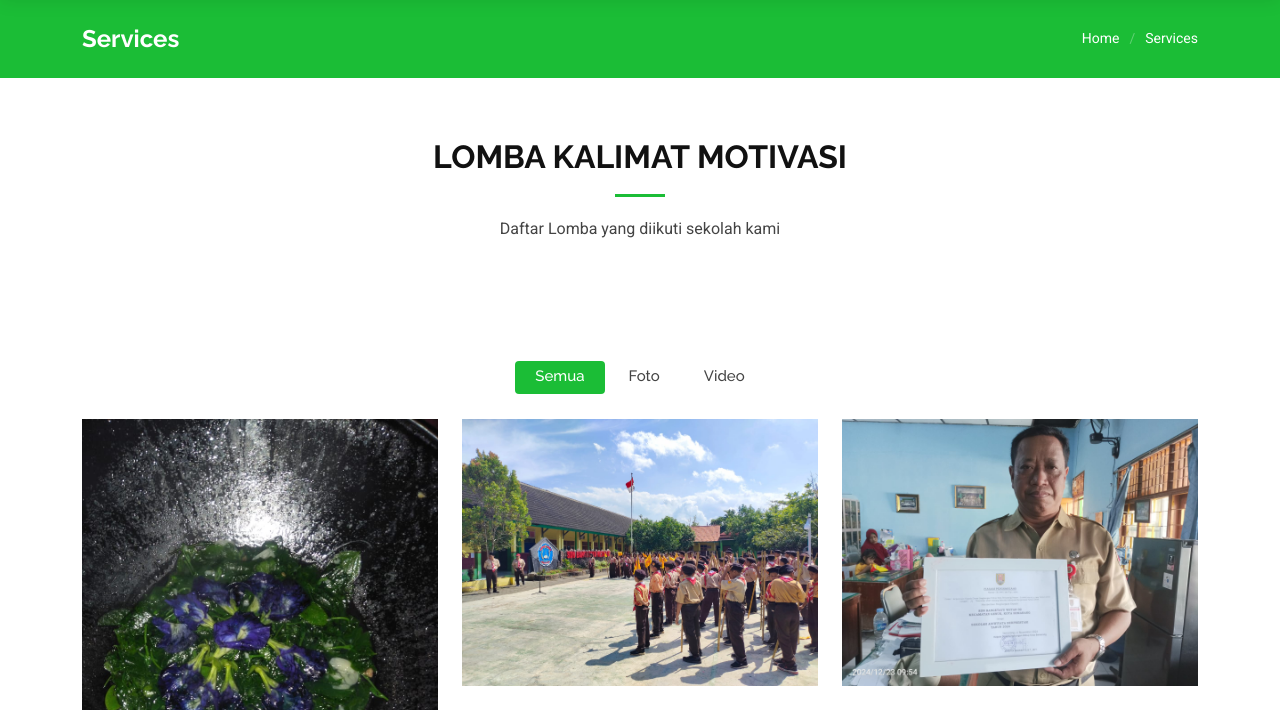
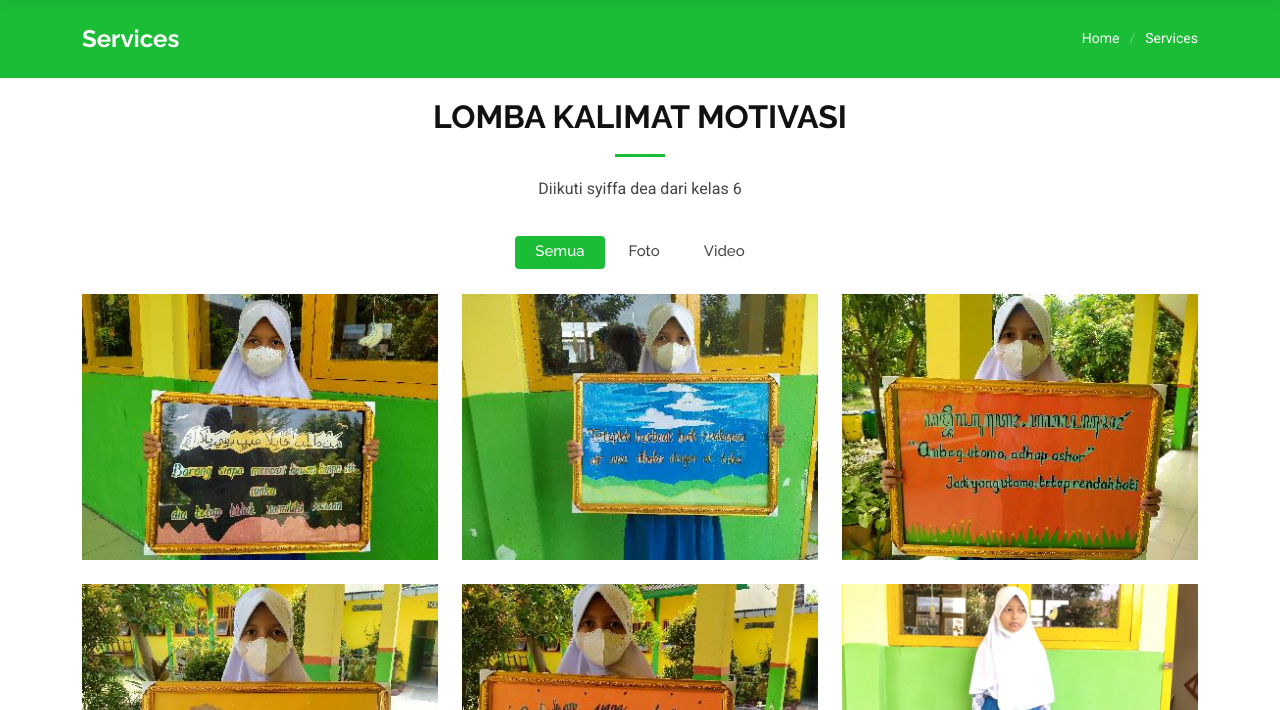
Before and after one commit to rijal-hub/web-sekolah, a PHP site: page /detail_lomba.html in a window 1280 px wide. Shown: the part 76-786 px from the top of the page. Run offline with PHP 8.4, Linux system fonts and the light colour scheme; grey boxes are pictures that could not be loaded.

Commit message:
Resolve merge conflict in lomba.html

```diff
--- a/assets/css/main.css
+++ b/assets/css/main.css
@@ -768,8 +768,10 @@ section,
 --------------------------------------------------------------*/
 .section-title {
   text-align: center;
-  padding-bottom: 60px;
+  padding-bottom: 20px;
   position: relative;
+  margin-top:-40px;
+  margin-top:-40px;
 }
 
 .section-title h2 {
--- a/detail_lomba.html
+++ b/detail_lomba.html
@@ -105,10 +105,12 @@
     <section id="features" class="features section">
 
       <!-- Section Title -->
-      <div class="container section-title" data-aos="fade-up">
+      <div class="container section-title" data-aos="fade-up" style="margin-bottom:-45px;" >
         <h2>Lomba Kalimat motivasi</h2>
-        <p>Daftar Lomba yang diikuti sekolah kami</p>
+        <p>Diikuti syiffa dea dari kelas 6</p>
       </div><!-- End Section Title -->
+
+      <!-- Portfolio Section -->
     <section id="portfolio" class="portfolio section">
 
       <div class="container">
@@ -123,36 +125,54 @@
 
           <div class="row gy-4 isotope-container" data-aos="fade-up" data-aos-delay="200">
 
-              <div class="col-lg-4 col-md-6 portfolio-item isotope-item filter-product">
-                <img src="assets/img/masonry-portfolio/OSENG-OSENG dari DAUN DAN BUNGA TELANG (kamis, 23 Maret 2023).jpg" class="img-fluid" alt="">
+            <div class="col-lg-4 col-md-6 portfolio-item isotope-item filter-app">
+              <img src="..\aset\foto1.jpg" class="img-fluid" alt="">
               <div class="portfolio-info">
-                  <a href="assets/img/masonry-portfolio/OSENG-OSENG dari DAUN DAN BUNGA TELANG (kamis, 23 Maret 2023).jpg" title="App 1" data-gallery="portfolio-gallery-product" class="glightbox preview-link"><i class="bi bi-zoom-in"></i></a>
+                <h4>Syiffa Dea ikut bertasipiasi dalam lomba motivasi</h4>
+                <a href="..\aset\foto1.jpg"  data-gallery="portfolio-gallery-product" class="glightbox preview-link"><i class="bi bi-zoom-in"></i></a>
+              </div>
+            </div><!-- End Portfolio Item -->
+
+            <div class="col-lg-4 col-md-6 portfolio-item isotope-item filter-app">
+              <img src="aset\foto 2.jpg" class="img-fluid" alt="">
+              <div class="portfolio-info">
+                <h4>Kegiatan Pramuka Penggalang PERJUSA 2024</h4>
+                <a href="assets/img/masonry-portfolio/Pramuka.jpg" title="App 1" data-gallery="portfolio-gallery-product" class="glightbox preview-link"><i class="bi bi-zoom-in"></i></a>
+              </div>
+            </div><!-- End Portfolio Item -->
+
+            <div class="col-lg-4 col-md-6 portfolio-item isotope-item filter-app">
+              <img src="aset/foto3.jpg" class="img-fluid" alt="">
+              <div class="portfolio-info">
+                <h4>Menerima Sertifikat SEKOLAH ADIWIYATA BERPRESTASI</h4>
+                <a href="assets/img/masonry-portfolio/WhatsApp Image 2024-12-23 at 09.55.06.jpg" title="Product 1" data-gallery="portfolio-gallery-app" class="glightbox preview-link"><i class="bi bi-zoom-in"></i></a>
 
               </div>
             </div><!-- End Portfolio Item -->
 
-              <div class="col-lg-4 col-md-6 portfolio-item isotope-item filter-product">
-                <img src="assets/img/masonry-portfolio/Pramuka.jpg" class="img-fluid" alt="">
+            <div class="col-lg-4 col-md-6 portfolio-item isotope-item filter-app">
+              <img src="aset/foto 4.jpg" class="img-fluid" alt="">
               <div class="portfolio-info">
-                  <h4>Kegiatan Pramuka Penggalang PERJUSA 2024</h4>
-                  <a href="assets/img/masonry-portfolio/Pramuka.jpg" title="App 1" data-gallery="portfolio-gallery-product" class="glightbox preview-link"><i class="bi bi-zoom-in"></i></a>
-                  <a href="portfolio-details(perjusa) copy.html" title="More Details" class="details-link"><i class="bi bi-link-45deg"></i></a>
+                <h4>Kepala Sekolah Menerima SK Sekolah Adiwiyata Provinsi Jawa Tengah</h4>
+                <a href="assets/img/masonry-portfolio/WhatsApp Image 2024-10-22 at 08.56.55.jpg" title="Branding 1" data-gallery="portfolio-gallery-product" class="glightbox preview-link"><i class="bi bi-zoom-in"></i></a>
+
               </div>
             </div><!-- End Portfolio Item -->
 
             <div class="col-lg-4 col-md-6 portfolio-item isotope-item filter-app">
-                <img src="assets/img/masonry-portfolio/WhatsApp Image 2024-12-23 at 09.55.06.jpg" class="img-fluid" alt="">
+              <img src="aset\foto5.jpg" class="img-fluid" alt="">
               <div class="portfolio-info">
-                  <h4>Menerima Sertifikat SEKOLAH ADIWIYATA BERPRESTASI</h4>
-                  <a href="assets/img/masonry-portfolio/WhatsApp Image 2024-12-23 at 09.55.06.jpg" title="Product 1" data-gallery="portfolio-gallery-app" class="glightbox preview-link"><i class="bi bi-zoom-in"></i></a>
-                  <a href="portfolio-details(sekolah-adiwiyata).html" title="More Details" class="details-link"><i class="bi bi-link-45deg"></i></a>
+                <h4>Penyerahan Bantuan Alat Tulis Kepada Peserta Didik</h4>
+                <a href="assets/img/masonry-portfolio/WhatsApp Image 2024-10-22 at 08.56.51.jpg" title="App 2" data-gallery="portfolio-gallery-product" class="glightbox preview-link"><i class="bi bi-zoom-in"></i></a>
+
               </div>
             </div><!-- End Portfolio Item -->
+
 
               <div class="col-lg-4 col-md-6 portfolio-item isotope-item filter-product">
                 <div class="portfolio-video">
                     <!-- Gambar Thumbnail YouTube -->
-                    <img id="video-thumbnail" src="https://img.youtube.com/vi/skkmNVtF5eI/maxresdefault.jpg"
+                    <img id="video-thumbnail" src="aset\Gambar WhatsApp 2025-03-27 pukul 19.07.11_8bc67f6b.jpg"
                          class="img-fluid" alt="Urban Farming dan Kerja Bakti" onclick="playVideo()">
 
                     <!-- Iframe Video (Disembunyikan Awal) -->
@@ -169,7 +189,7 @@
                 </div>
                 <div class="portfolio-info">
                     <h4>Urban Farming dan Kerja Bakti</h4>
-                    <a href="https://www.youtube.com/watch?v=skkmNVtF5eI" title="Tonton Video" target="_blank" class="preview-link">
+                    <a href="https://youtu.be/aA15NAC77Yk" title="Tonton Video" target="_blank" class="preview-link">
                         <i class="bi bi-play-circle"></i>
                     </a>
                     <a href="portfolio-details.html" title="More Details" class="details-link">
@@ -177,91 +197,6 @@
                     </a>
                 </div>
 
-                    <!-- Script untuk mengganti gambar dengan video saat diklik -->
-                <script>
-                  function playVideo() {
-                      document.getElementById("video-thumbnail").style.display = "none"; // Sembunyikan gambar
-                      document.getElementById("video-iframe").style.display = "block"; // Tampilkan video
-                  }
-                </script>
-              </div><!-- End Portfolio Item -->
-
-
-              <div class="col-lg-4 col-md-6 portfolio-item isotope-item filter-product">
-                <div class="portfolio-video">
-                    <!-- Gambar Thumbnail YouTube -->
-                    <img id="video-thumbnail" src="https://img.youtube.com/vi/vWEUlu6F_Gc/hqdefault.jpg"
-                         class="img-fluid" alt="Gelar Karya Tari Daerah Kelas VI B Tahun Pelajaran 2022/2023" onclick="playVideo()">
-
-                    <!-- Iframe Video (Disembunyikan Awal) -->
-                    <iframe
-                        id="video-iframe"
-                        width="100%"
-                        height="200"
-                        src="https://www.youtube.com/embed/vWEUlu6F_Gc?autoplay=1"
-                        title="Gelar Karya Tari Daerah Kelas VI B Tahun Pelajaran 2022/2023"
-                        frameborder="0"
-                        allowfullscreen
-                        style="display: none;">
-                    </iframe>
-                </div>
-                <div class="portfolio-info">
-                    <h4>Gelar Karya Tari Daerah Kelas VI B Tahun Pelajaran 2022/2023</h4>
-                    <a href="https://www.youtube.com/watch?v=vWEUlu6F_Gc" title="Tonton Video" target="_blank" class="preview-link">
-                        <i class="bi bi-play-circle"></i>
-                    </a>
-                    <a href="portfolio-details.html" title="More Details" class="details-link">
-                        <i class="bi bi-link-45deg"></i>
-                    </a>
-                </div>
-                 <!-- Script untuk mengganti gambar dengan video saat diklik -->
-                <script>
-                  function playVideo() {
-                      document.getElementById("video-thumbnail").style.display = "none"; // Sembunyikan gambar
-                      document.getElementById("video-iframe").style.display = "block"; // Tampilkan video
-                  }
-              </script>
-            </div><!-- End Portfolio Item -->
-
-            <div class="col-lg-4 col-md-6 portfolio-item isotope-item filter-app">
-              <img src="assets/img/masonry-portfolio/piala-mapsi.jpg.crdownload" class="img-fluid" alt="">
-              <div class="portfolio-info">
-                <h4>Siswa Siswi SDN BANGETAYU WETAN 02 Memperoleh Juara Umum Pada Lomba MAPSI Tahun 2022 Tingkat Kecamatan Genuk</h4>
-                <a href="assets/img/masonry-portfolio/piala-mapsi.jpg.crdownload" title="Branding 2" data-gallery="portfolio-gallery-app" class="glightbox preview-link"><i class="bi bi-zoom-in"></i></a>
-                <a href="portfolio-details.html" title="More Details" class="details-link"><i class="bi bi-link-45deg"></i></a>
-              </div>
-            </div><!-- End Portfolio Item -->
-
-            <div class="col-lg-4 col-md-6 portfolio-item isotope-item filter-branding">
-              <div class="portfolio-video">
-                  <!-- Thumbnail Gambar -->
-                  <img id="video-thumbnail"
-                       src="https://img.youtube.com/vi/xTSk_uOg7kY/hqdefault.jpg"
-                       class="img-fluid"
-                       alt="Pembelajaran Tatap Muka Terbatas Telah Dimulai"
-                       onclick="playVideo()">
-
-                  <!-- Iframe Video (Disembunyikan Awal) -->
-                  <iframe
-                      id="video-iframe"
-                      width="100%"
-                      height="200"
-                      src="https://www.youtube.com/embed/xTSk_uOg7kY?autoplay=1"
-                      title="Pembelajaran Tatap Muka Terbatas Telah Dimulai"
-                      frameborder="0"
-                      allowfullscreen
-                      style="display: none;">
-                  </iframe>
-              </div>
-              <div class="portfolio-info">
-                  <h4>Pembelajaran Tatap Muka Terbatas Telah Dimulai</h4>
-                  <a href="https://www.youtube.com/watch?v=xTSk_uOg7kY" title="Tonton Video" target="_blank" class="preview-link">
-                      <i class="bi bi-play-circle"></i>
-                  </a>
-                  <a href="portfolio-details.html" title="More Details" class="details-link">
-                      <i class="bi bi-link-45deg"></i>
-                  </a>
-              </div>
                     <!-- Script untuk mengganti gambar dengan video saat diklik -->
                 <script>
                   function playVideo() {
--- a/lomba.html
+++ b/lomba.html
@@ -74,7 +74,7 @@
     <!-- Page Title -->
     <div class="page-title accent-background">
       <div class="container d-lg-flex justify-content-between align-items-center">
-        <h1 class="mb-2 mb-lg-0">LOMBA</h1>
+        <h1 class="mb-2 mb-lg-0">Lomba-Lomba</h1>
         <nav class="breadcrumbs">
           <ol>
             <li><a href="index.html">BERANDA</a></li>
@@ -91,7 +91,7 @@
 
       <!-- Section Title -->
       <div class="container section-title" data-aos="fade-up">
-        <h2>Lomba</h2>
+        <h2>Lomba Lomba</h2>
         <p>Daftar Lomba yang diikuti sekolah kami</p>
       </div><!-- End Section Title -->
 
@@ -102,7 +102,7 @@
           <div class="col-lg-3 col-md-4" data-aos="fade-up" data-aos-delay="100">
             <div class="features-item">
               <i class="bi bi-mortarboard" style="color: #ffbb2c;"></i>
-              <h3><a href="" class="stretched-link">Membuat kalimat motivasi</a></h3>
+              <h3><a href="detail_lomba.html" class="stretched-link">Membuat kalimat motivasi putri</a></h3>
             </div>
           </div><!-- End Feature Item -->
 
```
Also changed, not shown: aset/Gambar WhatsApp 2025-03-27 pukul 19.07.11_8bc67f6b.jpg (added). Lines whose indentation alone changed are shown as unchanged.
